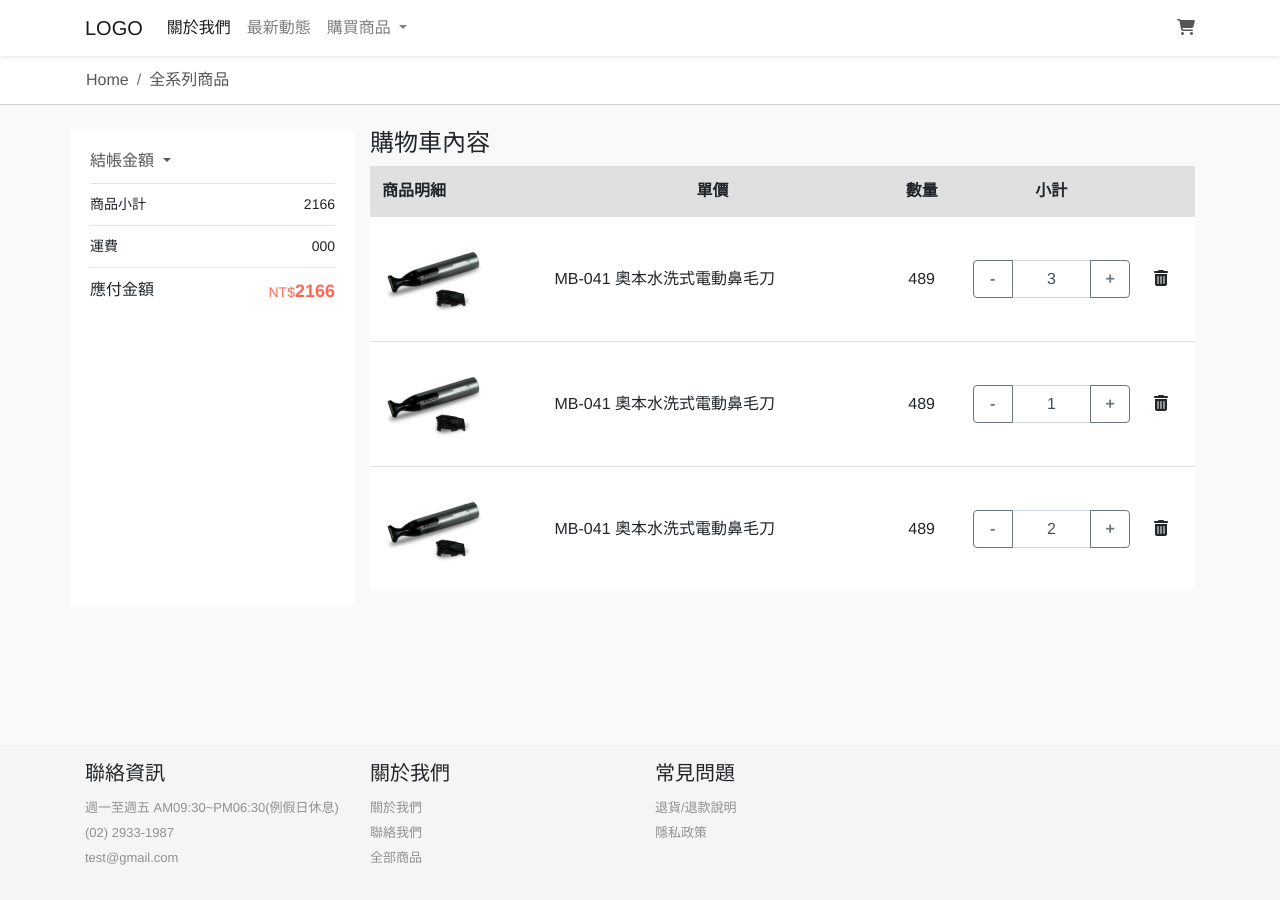
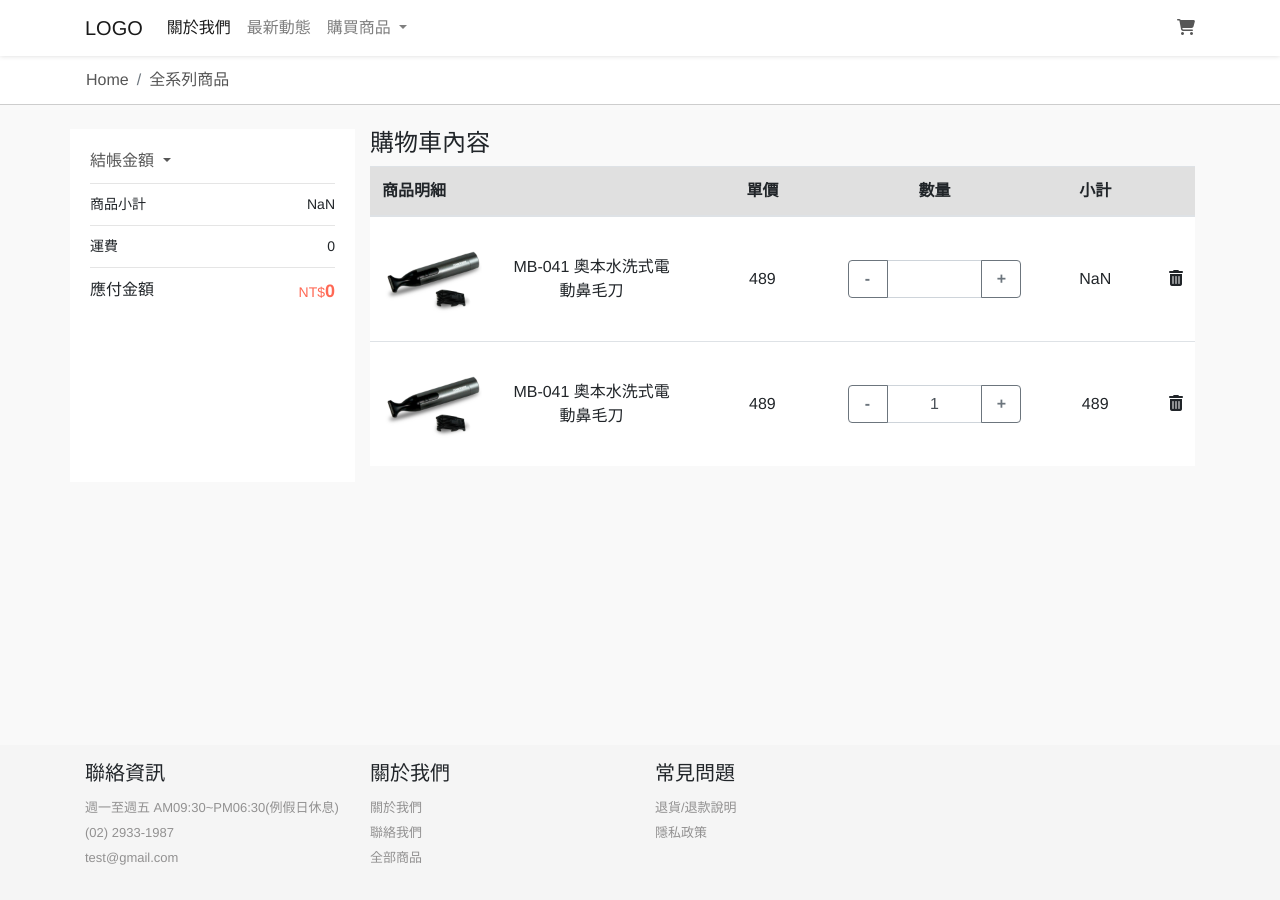
Before and after one commit to chunlingliao/vue-shopping-cart, a Vue app: page /cartPage in a window 1280 px wide. Built offline with nearby package versions, Linux system fonts and the light colour scheme.

Commit message:
結帳頁面 > 小計＆金額加總

```diff
--- a/src/views/cartPage.vue
+++ b/src/views/cartPage.vue
@@ -21,19 +21,19 @@
 
           <div id="homeSubmenu" class="list-row">
             <div class="float-left">商品小計</div>
-            <div class="text-right">2166</div>
+            <div class="text-right">{{ listTotalAmount }}</div>
             <hr>
           </div>
 
           <div class="list-row">
             <div class="float-left">運費</div>
-            <div class="text-right">000</div>
+            <div class="text-right">{{ shipping }}</div>
             <hr>
           </div>
 
           <div>
             <div class="float-left">應付金額</div>
-            <div class="text-right major-color"><span class="nt">NT$</span><span class="price">2166</span></div>
+            <div class="text-right major-color"><span class="nt">NT$</span><span class="price">{{ totalAmount }}</span></div>
           </div>
 
         </div>
@@ -44,8 +44,9 @@
             <thead class="product-title">
               <tr>
                 <th>商品明細</th>
-                <th class="text-center">單價</th>
-                <th class="text-center">數量</th>
+                <th width="30%" class="text-center"></th>
+                <th width="22%" class="text-center">單價</th>
+                <th width="30%" class="text-center">數量</th>
                 <th width="22%" class="text-center">小計</th>
                 <th></th>
               </tr>
@@ -78,6 +79,7 @@
                   </div>
                 </div>
               </td>
+              <td class="text-center align-middle">{{ item.price * item.count }}</td>
               <td class="align-middle" @click="handledelete(index)"><i class="fas fa-trash-alt"></i></td>
             </tr>
           </tbody>
@@ -106,7 +108,7 @@ export default {
           id: '1',
           itemName: 'MB-041 奧本水洗式電動鼻毛刀',
           price:'489',
-          count: '3',
+          count: this.$route.query.count,
         },
         {
           id: '2',
@@ -114,36 +116,62 @@ export default {
           price:'489',
           count: '1',
         },
-        {
-          id: '3',
-          itemName: 'MB-041 奧本水洗式電動鼻毛刀',
-          price:'489',
-          count: '2',
-        }
+        // {
+        //   id: '3',
+        //   itemName: 'MB-041 奧本水洗式電動鼻毛刀',
+        //   price:'489',
+        //   count: '2',
+        // }
       ],
-      count:''
+      count: this.$route.query.count,
+      listTotalAmount:'0',
+      totalAmount:'0',
+      shipping:'0'
     }
   },
   watch: {
     //監聽值
+
+    // 商品明細的數量變更
+    'itemList': {
+      handler (val) {
+        this.totalprice()
+      },
+      deep: true
+    }
+
   },
   computed: {
     //相依的資料改變時才做計算方法
   },
   methods: {
-		// 初始
+    // 初始
+    // 點擊＋加
 		handlePlus (index) {
-    console.log(this.itemList[index].count)
-    this.itemList[index].count++;
-  },
+      console.log(this.itemList[index].count)
+      this.itemList[index].count++;
+    },
+    // 點擊-減 不少於0
 		handleSub (index) {
 			if(this.itemList[index].count >1) {
 				this.itemList[index].count--;
 			}
     },
+    // 刪除
     handledelete(index) {
       this.itemList.splice(index,1)
-    }
+    },
+
+    totalprice() {
+      let total = 0 // 先宣告等於0
+        for (let i in this.itemList) {
+          console.log(i, this.itemList[i].price,this.itemList[i].count)
+          total += this.itemList[i].price * this.itemList[i].count
+        }
+        console.log(total)
+        this.listTotalAmount = total
+      }
+
   },
   //BEGIN--生命週期
   beforeCreate: function() {
@@ -159,6 +187,7 @@ export default {
   mounted: function() {
     //元素已掛載， $el 被建立。
     console.log(window.customElements)
+    this.totalprice()
   },
   beforeUpdate: function() {
     //當資料變化時被呼叫，還不會描繪 View。
```
